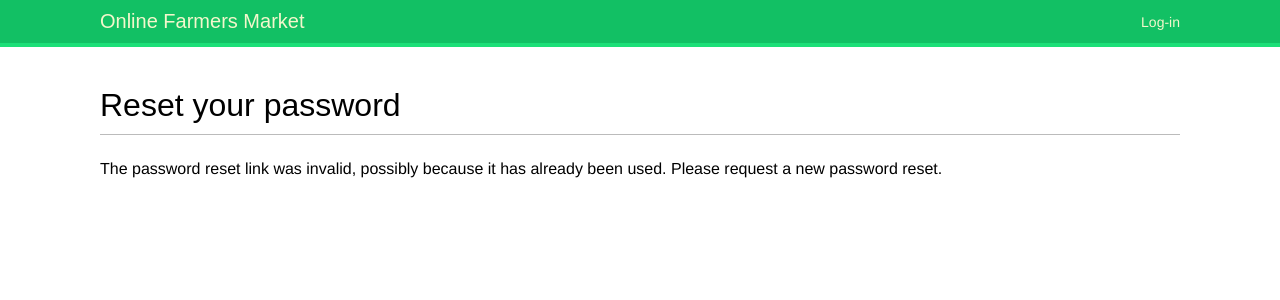
After one commit to kenocathon/Online_Farmers_Market, a Django app: page /account/reset/1/1/ in a window 1280 px wide. The commit adds this page. Shown: the top 300 px of the page. Run offline with Django 3.2, Linux system fonts and the light colour scheme; some web fonts are replaced.

Commit message:
added password reset functionality

```diff
--- a/account/templates/registration/login.html
+++ b/account/templates/registration/login.html
@@ -12,6 +12,7 @@
     {% endif %}
     <div class="login-form">
         <form action="{% url 'login' %}" method='POST'>
+            <p><a href="{% url "password_reset" %}">Forgotten your password?</a></p>
             {{ form.as_p }}
             {% csrf_token %}
             <input type="hidden" name="next" value="{{ next }}">
--- /dev/null
+++ b/account/templates/registration/password_change_done.html
@@ -0,0 +1,6 @@
+{% extends 'base.html' %}
+{% block title %} Password Changed {% endblock %}
+{% block content %}
+    <h1>Password Changed</h1>
+    <p>Your password has been successfully changed.</p>
+{% endblock %}
--- /dev/null
+++ b/account/templates/registration/password_reset_complete.html
@@ -0,0 +1,6 @@
+{% extends 'base.html' %}
+{% block title %}Password reset {% endblock %}
+{% block content %}
+    <h1>Password set</h1>
+    <p>Your password has been set. You can <a href="{% url "login" %}">log in now</a></p>
+{% endblock %}
--- /dev/null
+++ b/account/templates/registration/password_reset_confirm.html
@@ -0,0 +1,17 @@
+{% extends 'base.html' %}
+{% block title %} Reset your password {% endblock %}
+{% block content %}
+    <h1>Reset your password</h1>
+    {% if validlind %}
+        <p>Please enter your new password twice:</p>
+        <form methond="POST">
+            {{ form.as_p }}
+            {% csrf_token %}
+            <p><input type="submit" value="Change my password"></p>
+        </form>
+    {% else %}
+        <p>The password reset link was invalid,
+        possibly because it has already been used.
+        Please request a new password reset.</p>
+    {% endif %}
+{% endblock %}
--- /dev/null
+++ b/account/templates/registration/password_reset_email.html
@@ -0,0 +1,3 @@
+Email {{ email }} asked to reset their password. To reset it follow the link below:
+{{ protocol }}://{{ domain }}{% url 'password_reset_confirm' uidb64=uid token=token %}
+your username is {{ user.get_usernam }}
--- a/account/urls.py
+++ b/account/urls.py
@@ -12,6 +12,12 @@ urlpatterns = [
          name='password_change'),
     path('password_change/done/', auth_views.PasswordChangeDoneView.as_view(),
          name='password_change_done'),
-    path('dashboard/', views.dashboard, name='dashboard')
-
+    path('dashboard/', views.dashboard, name='dashboard'),
+    path('password_reset/', auth_views.PasswordResetView.as_view(),
+         name='password_reset'),
+    path('password_reset/done/', auth_views.PasswordResetDoneView.as_view(),
+         name='password_reset_done'),
+    path('reset/<uidb64>/<token>/', auth_views.PasswordResetConfirmView.as_view()),
+    path('reset/done/', auth_views.PasswordResetCompleteView.as_view(),
+         name='password_reset_complete'),
 ]
--- a/farmers_market/settings.py
+++ b/farmers_market/settings.py
@@ -124,3 +124,5 @@ STATIC_URL = '/static/'
 LOGIN_REDIRECT_URL = 'dashboard'
 LOGIN_URL = 'login'
 LOGOUT_URL = 'logout'
+
+EMAIL_BACKEND = 'django.core.mail.backends.console.EmailBackend'
```
Also changed, not shown: account/templates/registration/password_change_form.html (added, +11 -0 lines), account/templates/registration/password_reset_done.html (added, +7 -0 lines), account/templates/registration/password_reset_form.html (added, +11 -0 lines).
